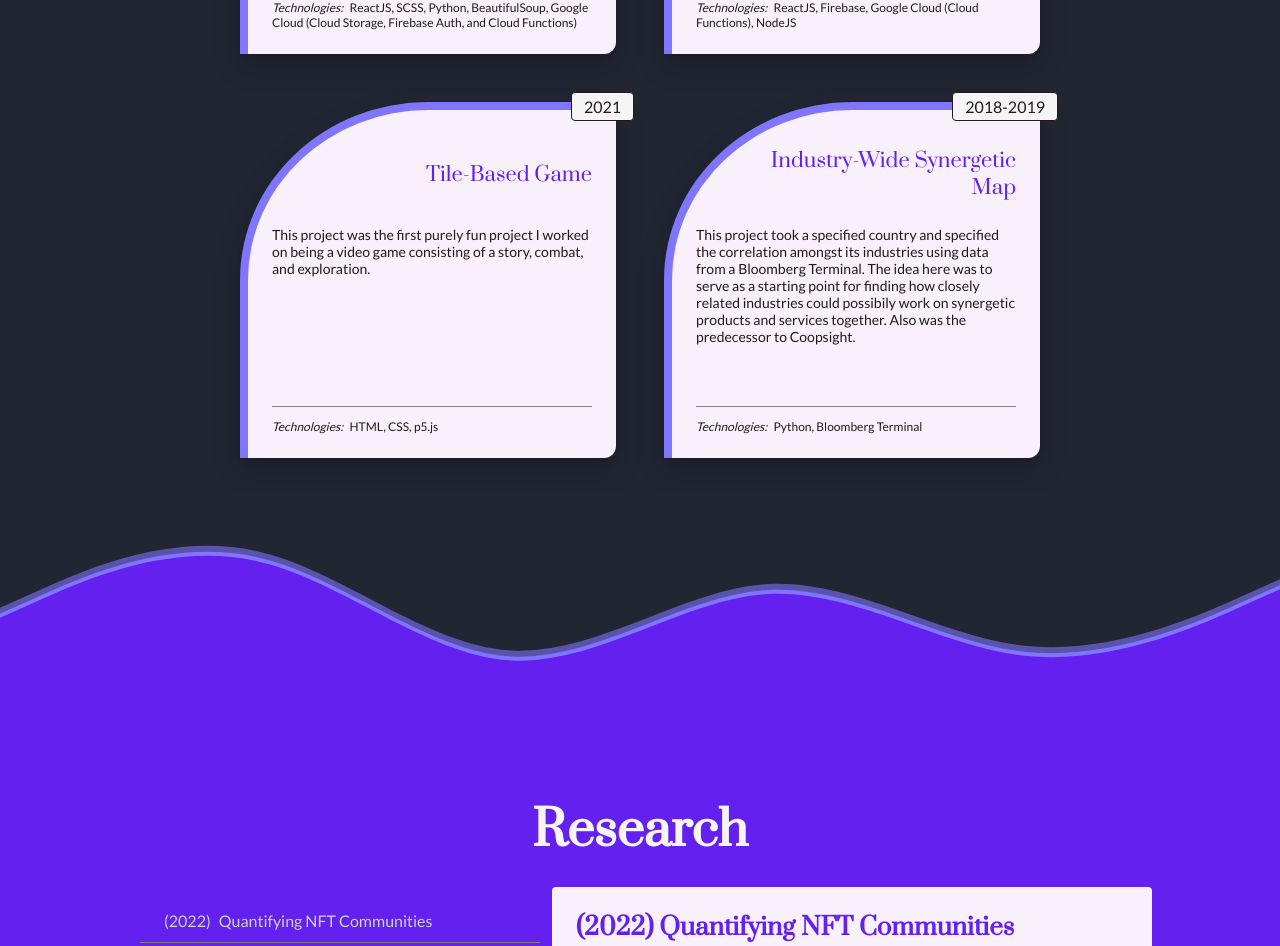
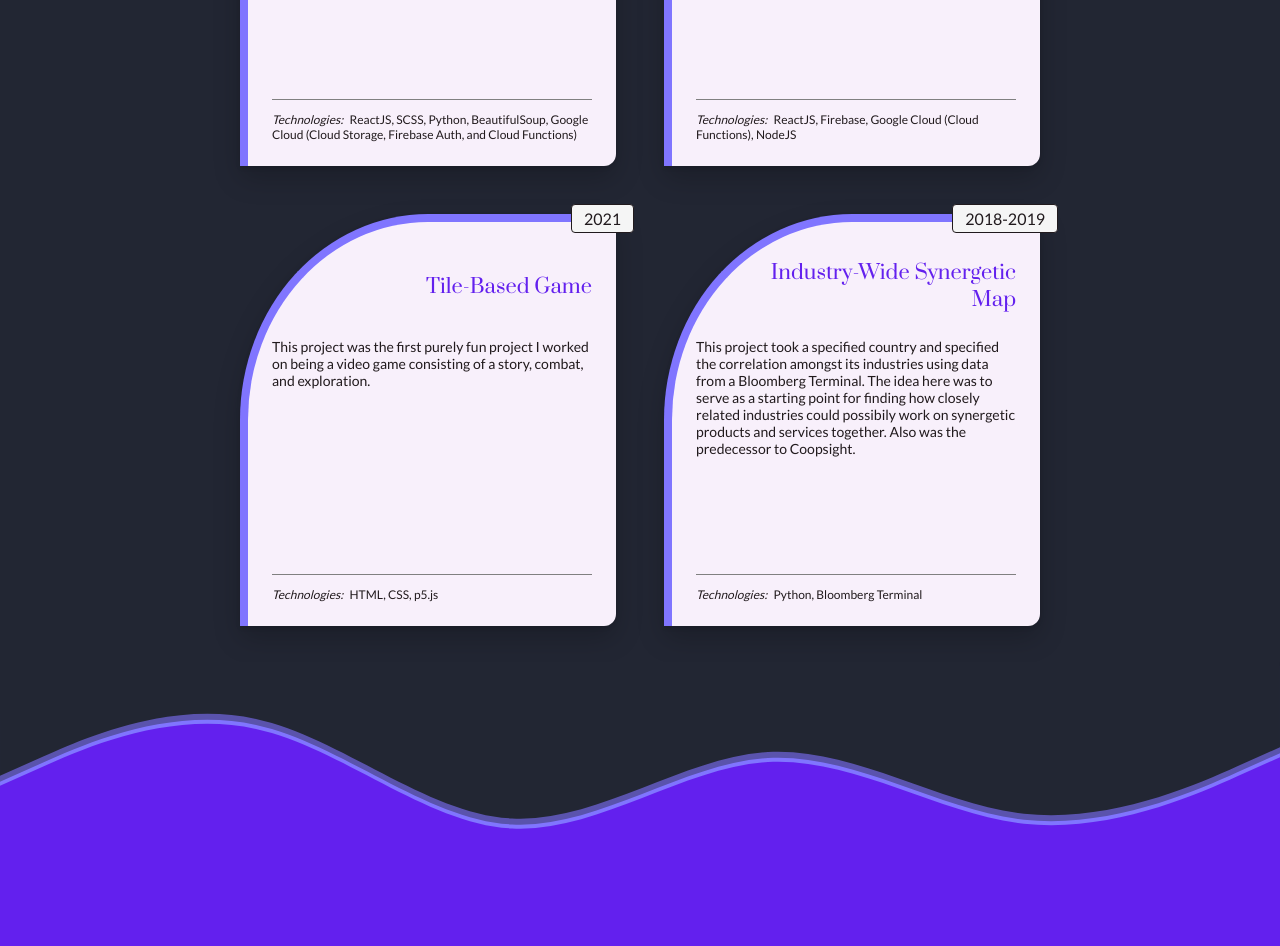
Before and after one commit to Partisi/site, a React (Create React App) app: page / in a window 1280 px wide. Shown: the part 2331-3277 px from the top of the page. Built offline with nearby package versions, Linux system fonts and the light colour scheme.

Commit message:
scale issue project

```diff
--- a/src/index.scss
+++ b/src/index.scss
@@ -3,7 +3,7 @@ $primary: #F8F0FB;
 $secondary: #6320EE;
 $secondary-light: #8075FF;
 
-$grey: #CAD5CA;
+$grey: #cad5cac4;
 $white: #f5f5f5;
 $black: #211A1D;
 $black-faded: #222633;
--- a/src/sections/projects/Projects.scss
+++ b/src/sections/projects/Projects.scss
@@ -10,10 +10,11 @@
         li {
 
             width: 320px;
-            height: 300px;
+            min-height: 300px;
 
             margin: 24px;
             padding: 24px;
+            padding-bottom: 80px;
 
             border-top-left-radius: 50%;
             border-bottom-right-radius: 12px;
@@ -31,7 +32,7 @@
             border-top: 8px solid $secondary-light;
 
             .project-header-container {
-                height: 80px;
+                min-height: 80px;
                 display: flex;
                 justify-content: center;
                 align-items: center;
--- a/src/sections/research/Research.js
+++ b/src/sections/research/Research.js
@@ -1,4 +1,4 @@
-import React, { useState } from 'react'
+import React, { useEffect, useState } from 'react'
 import { FiArrowUpRight } from "react-icons/fi";
 
 export default function Research() {
@@ -56,7 +56,9 @@ export default function Research() {
                 <ul id="report-list">
                     {reports.map((eachReport, index) => {
                         return (
-                            <li key={index} onClick={() => setViewingReport(eachReport)}>
+                            <li
+                                className={viewingReport.title === eachReport.title ? "active-report" : ""}
+                                key={index} onClick={() => setViewingReport(eachReport)}>
                                 <p className="report-year">({eachReport.year})</p>
                                 <p className="report-title">{eachReport.title}</p>
                             </li>
--- a/src/sections/research/Research.scss
+++ b/src/sections/research/Research.scss
@@ -11,11 +11,13 @@
         #report-list {
             width: 40%;
 
+            position: relative;
             padding: 12px;
 
 
             li {
                 padding: 12px 24px;
+                position: relative;
 
                 display: flex;
                 flex-direction: row;
@@ -39,6 +41,11 @@
 
             li+li {
                 border-top: 1px solid grey;
+            }
+
+            .active-report {
+                color: white;
+
             }
         }
 
@@ -83,6 +90,7 @@
                     padding-top: 12px;
 
                     color: $black;
+
                     .abstract-key {
                         font-style: normal;
                         color: $secondary;
@@ -178,6 +186,7 @@
             #report-list {
                 width: 100%;
             }
+
             #viewing-report {
                 width: 100%;
             }
--- a/src/sections/skills/Skills.scss
+++ b/src/sections/skills/Skills.scss
@@ -38,7 +38,7 @@
 
                     border-radius: 12px;
                     border-top-left-radius: 2px;
-                    background-color: white;
+                    background-color: $white;
                     text-align: left;
 
                     border-left: 12px solid $secondary-light;
```
